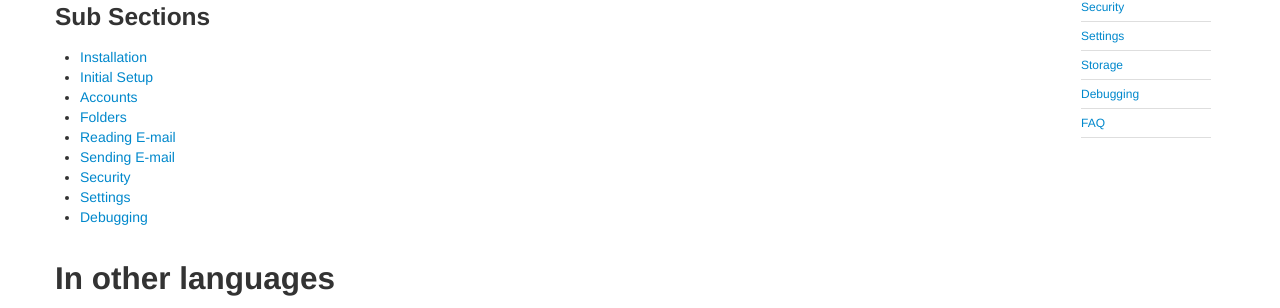
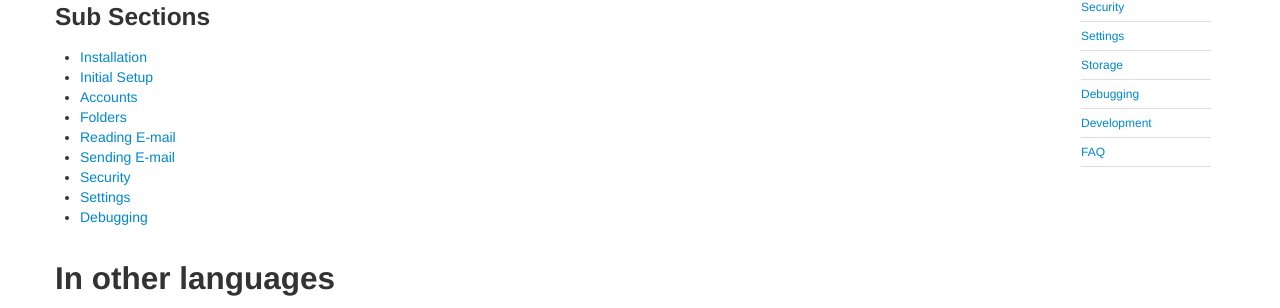
Before and after one commit to k9mail/k9mail.app, a Jekyll site: the page built from documentation.md, in a window 1280 px wide. Shown: the part 308-616 px from the top of the page. Built offline with Jekyll 4.4.1, drawn with Linux system fonts in a browser that asks for light colours; nearby versions of some CDN libraries.

Commit message:
Update documentation-header.html

```diff
--- a/_includes/documentation-header.html
+++ b/_includes/documentation-header.html
@@ -13,6 +13,7 @@
 		<li><a href="/documentation/settings.html">Settings</a></li>
 		<li><a href="/documentation/storage.html">Storage</a></li>
 		<li><a href="/documentation/debugging.html">Debugging</a></li>
+		<li><a href="/documentation/development.html">Development</a></li>
 		<li><a href="/documentation/faq.html">FAQ</a></li>
 	</ul>
 </div>
```
